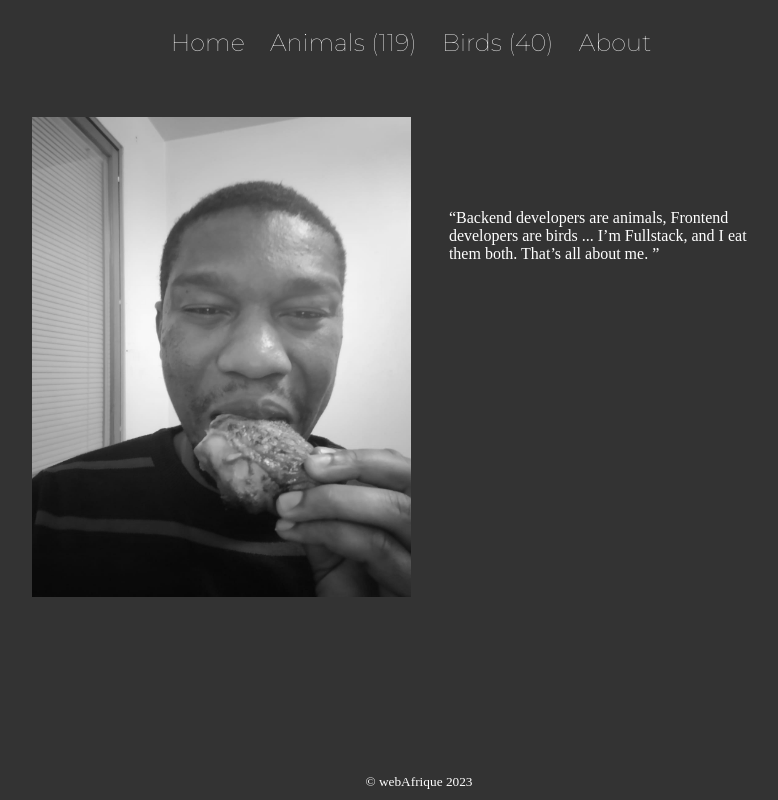
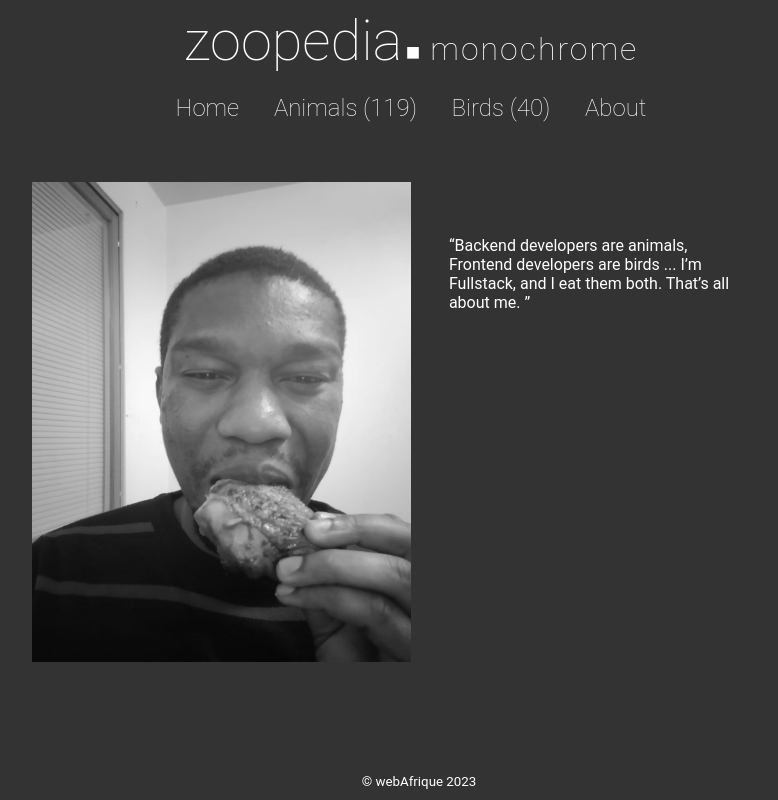
Before and after one commit to webAfrique/zoopedia, a React (Vite) app: page /about in a window 1280 px wide. Shown: the whole page, without its empty margins (229-1007 px from the left). Built offline with nearby package versions, Linux system fonts and the light colour scheme.

Commit message:
rename, pages folder to components, create new Header component, add zoopedia logo to header

```diff
--- a/src/App.css
+++ b/src/App.css
@@ -1,11 +1,33 @@
+@import url('https://fonts.googleapis.com/css2?family=Roboto:wght@1,100;1,300;1,400;1,500;1,700;1,900&display=swap');
 * {
   box-sizing: border-box;
 }
 body {
   background-color: #333;
+  font-family: 'Roboto', sans-serif;
 }
 header {
   width: 100%;
+}
+header h1 {
+  color: white;
+  margin: 0;
+  padding: 0;
+  font-weight: 100;
+  text-align: center;
+}
+.zoo-text {
+  font-size: 3.5rem;
+  font-size: 900;
+  margin-right: 0;
+}
+.zoo-text span.square-dot {
+  font-size: 1.5rem;
+  margin: 0 10px 0 -10px;
+}
+.monochrome-text  {
+  font-size: 2rem;
+  letter-spacing: 2px;
 }
 nav {
   display: flex;
@@ -16,8 +38,11 @@ nav {
 nav a {
   text-decoration: none;
   font-weight: 100;
-  font-family: 'Montserrat', sans-serif;
+  /*font-family: 'Montserrat', sans-serif; */
   color: white;
+}
+nav a:hover {
+  border-bottom: 2px solid white;
 }
 main {
   width: 60%;
@@ -49,7 +74,7 @@ main.about {
 .about-text {
   width: 50%;
   height: 100%;
-  padding: 10% 5%;
+  padding: 5%;
   overflow: auto;
   color: white;
 }
--- a/src/App.jsx
+++ b/src/App.jsx
@@ -1,39 +1,17 @@
-import { BrowserRouter, Routes, Route, Link } from "react-router-dom";
-import Home from "./pages/Home";
-import Gallery from "./pages/Gallery";
-import Article from "./pages/Article";
-import About from "./pages/About";
-import Footer from "./pages/Footer";
+import { BrowserRouter, Routes, Route } from "react-router-dom";
+import Home from "./components/Home";
+import Header from "./components/Header";
+import Gallery from "./components/Gallery";
+import Article from "./components/Article";
+import About from "./components/About";
+import Footer from "./components/Footer";
 import collections from "./animalsList";
 import "./App.css";
-
-const Header = () => {
-  return (
-    <nav>
-      <h2>
-        <Link to="/">Home</Link>
-      </h2>
-      <h2>
-        <Link to="/collection/animals">
-          Animals {`(${collections.animals.length})`}
-        </Link>
-      </h2>
-      <h2>
-        <Link to="/collection/birds">
-          Birds {`(${collections.birds.length})`}
-        </Link>
-      </h2>
-      <h2>
-        <Link to="/about">About</Link>
-      </h2>
-    </nav>
-  );
-};
 
 function App() {
   return (
     <BrowserRouter>
-      <Header />
+      <Header collections={collections} />
       <Routes>
         <Route path="/" element={<Home />} />
         <Route path="/collection/:collectionName" element={<Gallery />} />
--- /dev/null
+++ b/src/components/Header.jsx
@@ -0,0 +1,32 @@
+import { Link } from "react-router-dom";
+
+const Header = ({ collections }) => {
+  return (
+    <header>
+      <h1 className="zoo-text">
+        zoopedia <span className="square-dot">&#9632;</span>
+        <span className="monochrome-text">monochrome</span>
+      </h1>
+      <nav>
+        <h2>
+          <Link to="/">Home</Link>
+        </h2>
+        <h2>
+          <Link to="/collection/animals">
+            Animals {`(${collections.animals.length})`}
+          </Link>
+        </h2>
+        <h2>
+          <Link to="/collection/birds">
+            Birds {`(${collections.birds.length})`}
+          </Link>
+        </h2>
+        <h2>
+          <Link to="/about">About</Link>
+        </h2>
+      </nav>
+    </header>
+  );
+};
+
+export default Header;
```
Also changed, not shown: src/components/About.jsx (renamed from src/pages/About.jsx), src/components/Article.jsx (renamed from src/pages/Article.jsx), src/components/Card.jsx (renamed from src/pages/Card.jsx), src/components/Footer.jsx (renamed from src/pages/Footer.jsx), src/components/Gallery.jsx (renamed from src/pages/Gallery.jsx), src/components/Home.jsx (renamed from src/pages/Home.jsx).
